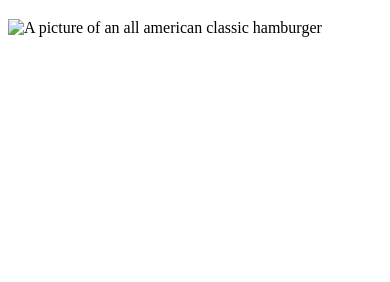
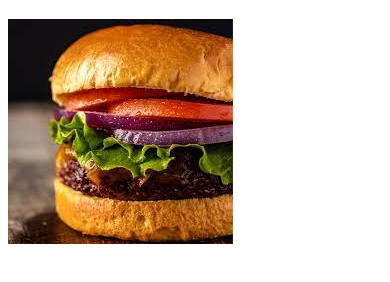
Before and after one commit to robertthurber/odin-recipes, a plain HTML site: page pages/hamburger.html in a window 390 px wide. Shown: the part 98-380 px from the top of the page. Drawn offline with Linux system fonts and the light colour scheme.

Commit message:
added image to the hamburger page again commiting to see how it looks in hubspot.

```diff
--- a/pages/hamburger.html
+++ b/pages/hamburger.html
@@ -8,6 +8,6 @@
 </head>
 <body>
     <h1>The best recipe for the classic hamburger</h1>
-    <img src="" alt="A picture of an all american classic hamburger">
+    <img src="../images/hamburger.jpeg" alt="A picture of an all american classic hamburger">
 </body>
 </html>
```
